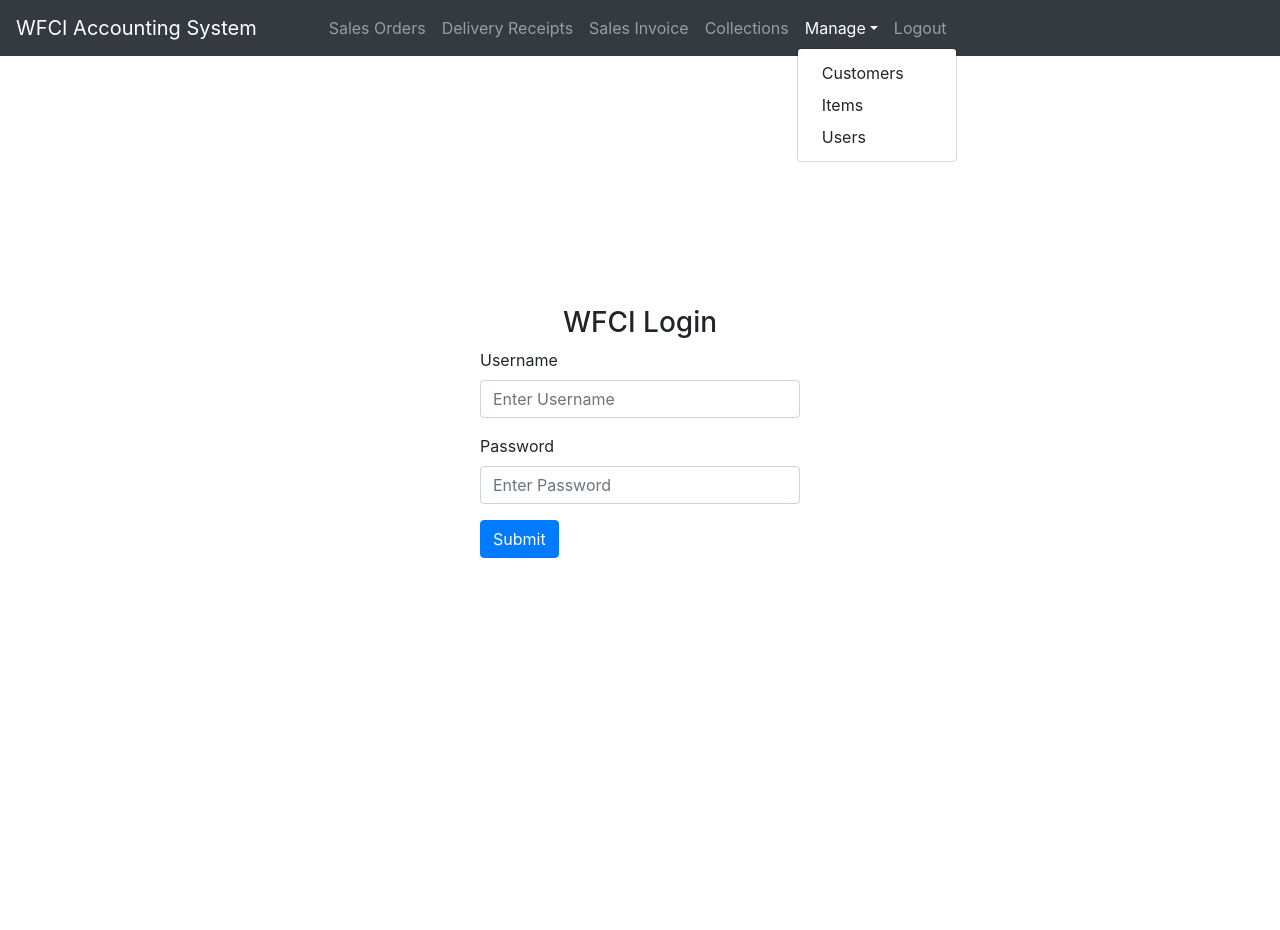
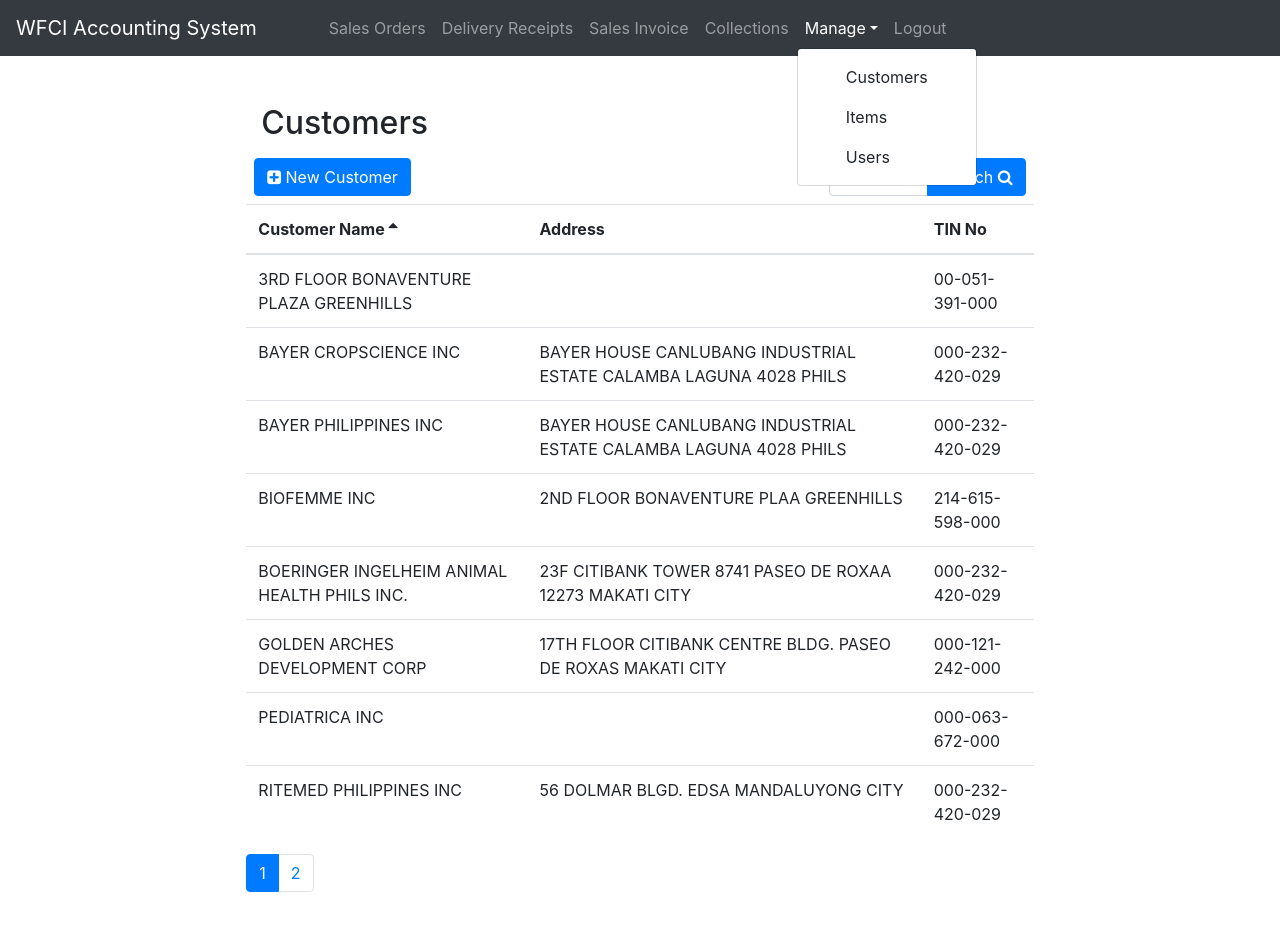
Before and after one commit to kenjohnp/WFCI-React, a React (Create React App) app: page /customers in a window 1280 px wide. Both pictures are taken after a click on the button "Manage". Shown: the top 930 px of the page. Before the commit the page ends 800 px from the top, so only its background shows below. Built offline with nearby package versions, Linux system fonts and the light colour scheme.

Commit message:
Added Routers

```diff
--- a/package.json
+++ b/package.json
@@ -15,6 +15,7 @@
     "react-bootstrap": "^1.0.0",
     "react-dom": "^16.13.1",
     "react-fontawesome": "^1.7.1",
+    "react-router-dom": "^5.1.2",
     "react-scripts": "3.4.1"
   },
   "scripts": {
--- a/src/App.js
+++ b/src/App.js
@@ -1,10 +1,11 @@
 import React from "react";
-import { Container, Row, Col } from "react-bootstrap";
+import { Route, Switch, Redirect } from "react-router-dom";
+import { Container, Row } from "react-bootstrap";
 import NavigationBar from "./components/navigationBar";
 import Login from "./components/login";
 import Items from "./components/items";
 import Customers from "./components/customers";
-import SideNav from "./components/sideNav";
+import NotFound from "./components/notFound";
 import "bootstrap/dist/css/bootstrap.min.css";
 import "./App.css";
 
@@ -14,10 +15,13 @@
       <NavigationBar />
       <Container fluid>
         <Row>
-          {/* <SideNav /> */}
-          <Login />
-          {/* <Items /> */}
-          {/* <Customers /> */}
+          <Switch>
+            <Route path="/login" component={Login} />
+            <Route path="/customers" component={Customers} />
+            <Route path="/items" component={Items} />
+            <Route path="/" exact component={Login} />
+            <Redirect to="/not-found" component={NotFound} />
+          </Switch>
         </Row>
       </Container>
     </React.Fragment>
--- a/src/components/customers.jsx
+++ b/src/components/customers.jsx
@@ -59,6 +59,7 @@
 
     return (
       <React.Fragment>
+        <Col md="2"></Col>
         <Col className="p-5 w-75" md="8">
           <h2>Customers</h2>
           <Row className="justify-content-between">
--- a/src/components/items.jsx
+++ b/src/components/items.jsx
@@ -60,6 +60,7 @@
 
     return (
       <React.Fragment>
+        <Col md="2"></Col>
         <Col className="p-5 w-75" md="8">
           <h2>
             Items <span className="d-inline h-5">({totalCount} items)</span>
--- a/src/components/navigationBar.jsx
+++ b/src/components/navigationBar.jsx
@@ -1,27 +1,52 @@
-import React from "react";
+import React, { Component } from "react";
+import { NavLink, Link } from "react-router-dom";
 import { Navbar, Nav, NavDropdown } from "react-bootstrap";
 
-const NavigationBar = () => {
+class NavigationBar extends Component {
+  render() {
     return (
       <Navbar bg="dark" expand="lg" variant="dark">
         <Navbar.Brand href="#home">WFCI Accounting System</Navbar.Brand>
         <Navbar.Toggle aria-controls="basic-navbar-nav" />
         <Navbar.Collapse id="basic-navbar-nav">
           <Nav className="ml-5">
-          <Nav.Link href="#home">Sales Orders</Nav.Link>
-          <Nav.Link href="#home">Delivery Receipts</Nav.Link>
-          <Nav.Link href="#home">Sales Invoice</Nav.Link>
-          <Nav.Link href="#home">Collections</Nav.Link>
-          <NavDropdown href="#home" title="Manage">
-            <NavDropdown.Item href="#">Customers</NavDropdown.Item>
-            <NavDropdown.Item href="#">Items</NavDropdown.Item>
-            <NavDropdown.Item href="#">Users</NavDropdown.Item>
+            <NavLink className="nav-link" to="/salesorder">
+              Sales Orders
+            </NavLink>
+            <NavLink className="nav-link" to="/deliveryreceipts">
+              Delivery Receipts
+            </NavLink>
+            <NavLink className="nav-link" to="/salesinvoices">
+              Sales Invoice
+            </NavLink>
+            <NavLink className="nav-link" to="/collections">
+              Collections
+            </NavLink>
+            <NavDropdown title="Manage">
+              <NavDropdown.Item>
+                <Link to="/customers" className="dropdown-item">
+                  Customers
+                </Link>
+              </NavDropdown.Item>
+              <NavDropdown.Item>
+                <Link to="/items" className="dropdown-item">
+                  Items
+                </Link>
+              </NavDropdown.Item>
+              <NavDropdown.Item>
+                <Link to="/users" className="dropdown-item">
+                  Users
+                </Link>
+              </NavDropdown.Item>
             </NavDropdown>
-          <Nav.Link href="#home">Logout</Nav.Link>
+            <NavLink className="nav-link" to="/logout">
+              Logout
+            </NavLink>
           </Nav>
         </Navbar.Collapse>
       </Navbar>
     );
-};
+  }
+}
 
 export default NavigationBar;
--- /dev/null
+++ b/src/components/notFound.jsx
@@ -0,0 +1,14 @@
+import React from "react";
+import { Col, Row } from "react-bootstrap";
+
+const NotFound = () => {
+  return (
+    <Col className="p-5 w-75" md="8">
+      <Row>
+        <h1>Page not found.</h1>
+      </Row>
+    </Col>
+  );
+};
+
+export default NotFound;
--- a/src/index.js
+++ b/src/index.js
@@ -1,14 +1,15 @@
 import React from "react";
 import ReactDOM from "react-dom";
+import { BrowserRouter } from "react-router-dom";
 import App from "./App.js";
 import "./index.css";
 
 import * as serviceWorker from "./serviceWorker";
 
 ReactDOM.render(
-  <React.StrictMode>
+  <BrowserRouter>
     <App />
-  </React.StrictMode>,
+  </BrowserRouter>,
   document.getElementById("root")
 );
 
```
Also changed, not shown: 1 other file (tests, documents, lock files or other folders). Lines whose indentation alone changed are shown as unchanged.
